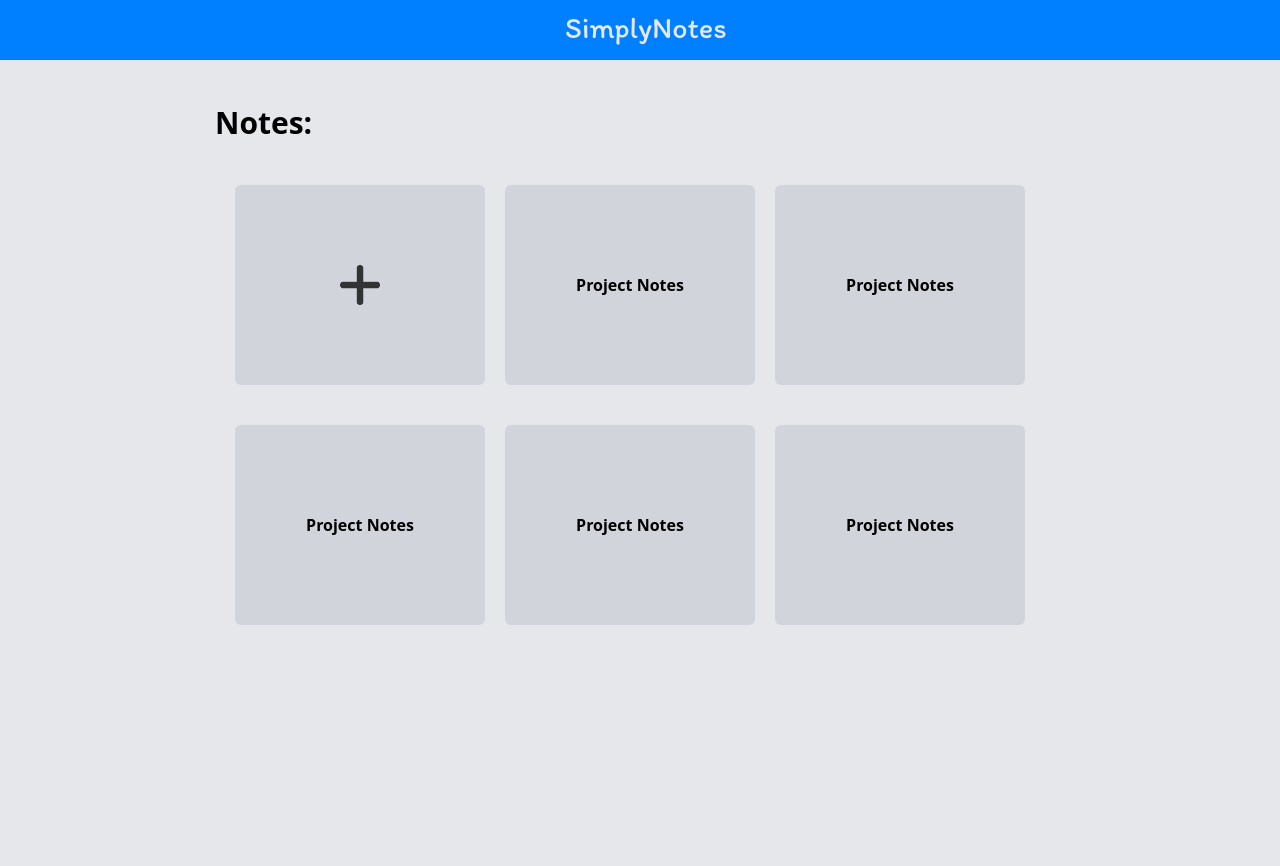
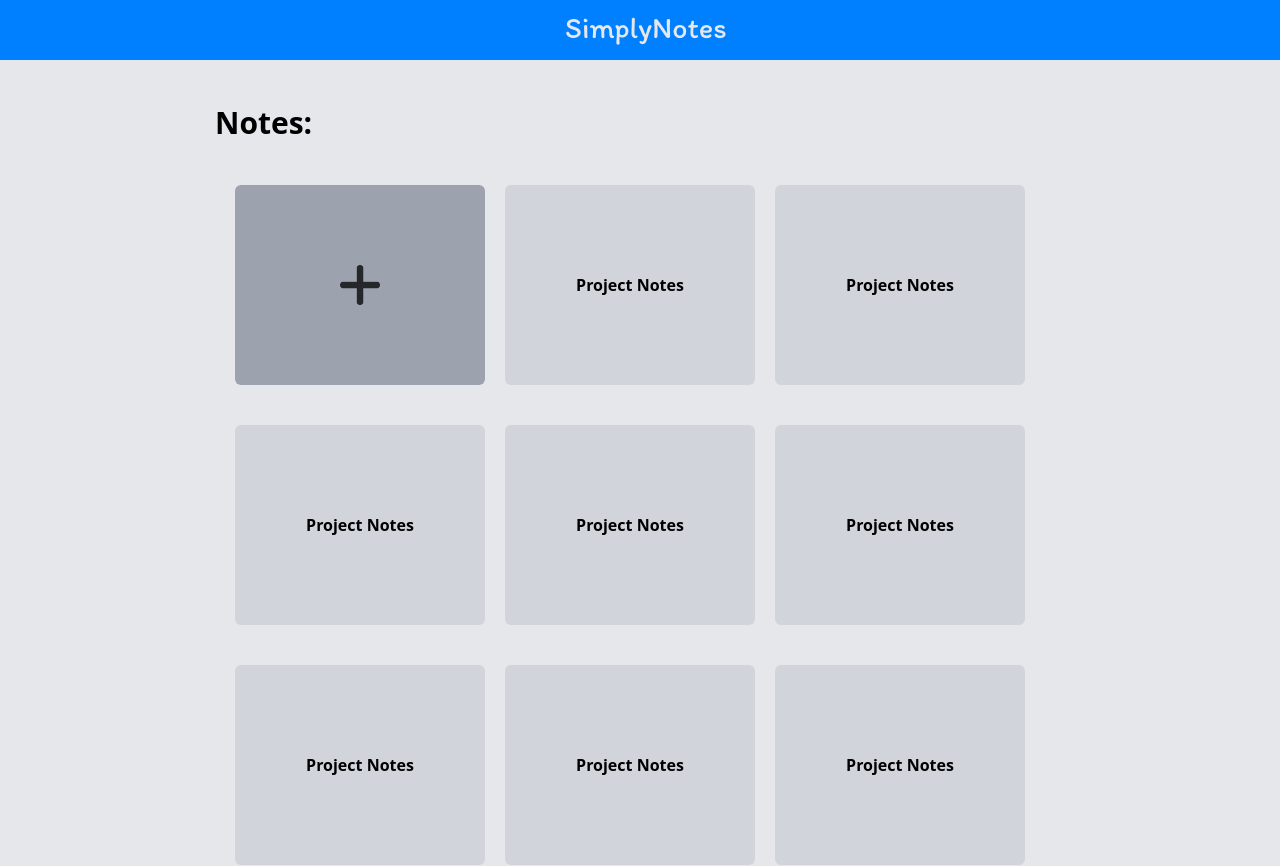
Before and after one commit to Kroplewski-M/SimplyNotes, a React (Vite) app: page /projects in a window 1280 px wide. Shown: the top 866 px of the page. Before the commit the page ends 800 px from the top, so only its background shows below. Built offline with nearby package versions, Linux system fonts and the light colour scheme.

Commit message:
working on add notePopup

```diff
--- /dev/null
+++ b/src/components/AddNotePopUp.jsx
@@ -0,0 +1,35 @@
+import { useState } from "react";
+
+
+const AddNotePopUp = () =>{
+    const [selectedColor, setSelectedColor] = useState(0);
+
+    return(
+        <>
+        <section className="w-[100vw] h-[100vh] absolute top-0 right-0 backdrop-blur-md z-50 grid place-content-center">
+            <div className="w-[300px] h-[300px] bg-primary rounded-md text-gray-200">
+                <p className="font-bold text-center underline text-[20px] pt-[5px]">Add Note:</p>
+                <form action="" className="mt-10 ml-[50px]">
+                    <label htmlFor="title" className="block font-semibold">Title: </label>
+                    <input type="text" name="title" id="title" placeholder="Project Notes" className="w-[200px] rounded-md pl-[5px] text-[#222222] font-semibold" />
+                </form>
+                <p className="font-semibold pl-[50px] mt-5">Card Color:</p>
+                <ul className="flex space-x-5 w-[200px] mx-auto mt-5">
+                    <li><div className="w-[30px] h-[30px] rounded-full bg-gray-400"></div></li>
+                    <li><div className="w-[30px] h-[30px] rounded-full bg-green-600"></div></li>
+                    <li><div className="w-[30px] h-[30px] rounded-full bg-blue-600"></div></li>
+                    <li><div className="w-[30px] h-[30px] rounded-full bg-black"></div></li>
+                </ul>
+                <div className="mt-10 w-[260px] mx-auto">
+                    <button className="w-[120px] h-[30px] rounded-md bg-[#333333] font-bold mr-5 hover:cursor-pointer hover:bg-red-600 hover:text-[#222222]">
+                        Cancel</button>
+                    <button className="w-[120px] h-[30px] rounded-md bg-gray-200 text-[#222222] font-bold hover:cursor-pointer hover:bg-green-600 hover:text-gray-200">
+                        Add Note</button>
+                </div>
+            </div>
+        </section>
+        </>
+    )
+}
+
+export default AddNotePopUp;
--- a/src/components/Nav.jsx
+++ b/src/components/Nav.jsx
@@ -66,6 +66,7 @@ const Nav = ()=>{
                 <>
                     <div className="w-[50px] h-[50px] absolute right-10 top-1 hover:cursor-pointer">
                     {
+                        // show Avatar
                         windowSize.innerWidth >= 768?(
                             <>
                             <div  onClick={()=> setShowPrompt(()=> !showPrompt)}>
--- a/src/components/NoteCard.jsx
+++ b/src/components/NoteCard.jsx
@@ -1,11 +1,9 @@
 
 
 const NoteCard = ()=>{
-
-
     return(
         <>
-            <div className="w-[200px] md:w-[250px] h-[150px] md:h-[200px] bg-gray-300 mx-auto md:mx-0 mt-10 rounded-md grid place-content-center hover:cursor-pointer ml-5">
+            <div className="w-[200px] md:w-[250px] h-[150px] md:h-[200px] bg-gray-300 hover:bg-blue-400 mx-auto md:mx-0 mt-10 rounded-md grid place-content-center hover:cursor-pointer ml-5">
                 <p className="font-bold"> Project Notes </p>
 
             </div>
--- a/src/pages/Projects.jsx
+++ b/src/pages/Projects.jsx
@@ -1,16 +1,18 @@
 import NoteCard from "../components/NoteCard";
+import AddNotePopUp from "../components/AddNotePopUp";
+import { useState } from "react";
 
 const Projects = () =>{
-    const cards = [1,2,3,4,5];
-
+    const cards = [1,2,3,4,5,6,7,8,9];
+    const [popUp, setPopUp] = useState(false);
     return(
         <>
             <div className="w-[300px] md:w-[850px] mx-auto mt-10">
                 <p className="font-bold text-left text-[20px] md:text-[30px]">Notes:</p>
 
                 <div className="flex flex-wrap space-x-5 w-[100%]">
-                    <div
-                    className="w-[200px] md:w-[250px] h-[150px] md:h-[200px] bg-gray-300 mx-auto md:mx-0 mt-10 md:ml-5 rounded-md grid place-content-center hover:cursor-pointer hover:bg-gray-400">
+                    <div onClick={()=> setPopUp(true)}
+                    className="w-[200px] md:w-[250px] h-[150px] md:h-[200px] bg-gray-400 mx-auto md:mx-0 mt-10 md:ml-5 rounded-md grid place-content-center hover:cursor-pointer hover:bg-gray-500">
                         <div className="w-[50px]">
                             <img src="../src/assets/plus.png" alt="" className="w-[100%]"></img>
                         </div>
@@ -31,6 +33,14 @@ const Projects = () =>{
                             </div>
                         )
                     }
+                    {
+                        popUp?(
+                            <AddNotePopUp />
+                        ):(
+                            <div></div>
+                        )
+                    }
+
                 </div>
             </div>
         </>
```
